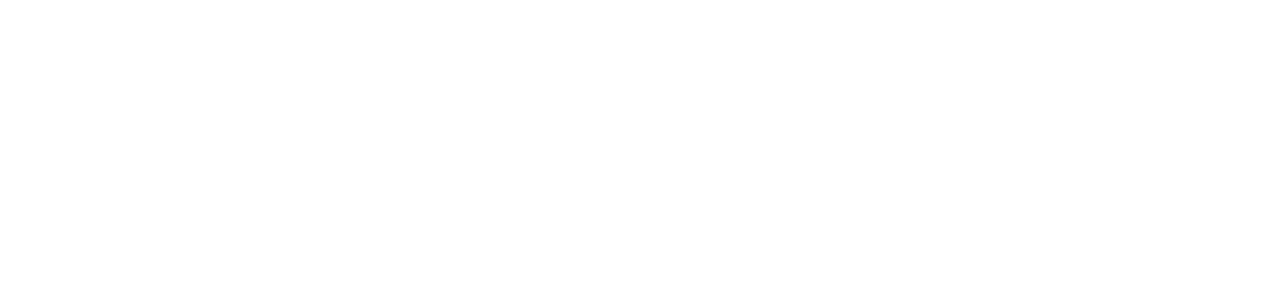
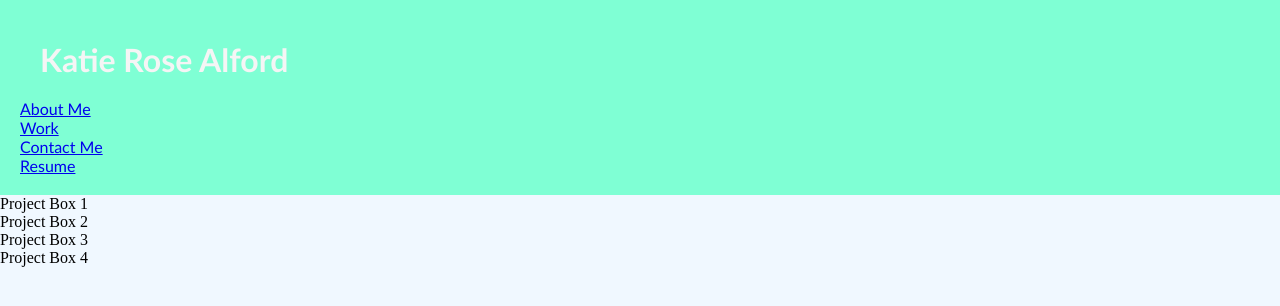
Before and after one commit to katiebug23425/Advanced-CSS-Challenge-2, a plain HTML site: page index.html in a window 1280 px wide. Drawn offline with Linux system fonts and the light colour scheme.

Commit message:
added basic cs to header and nav

```diff
--- a/index.html
+++ b/index.html
@@ -7,6 +7,22 @@
     <link rel="stylesheet" href="./style.css"  />
 </head>
 <body>
-
+    <header>
+        <h1>Katie Rose Alford</h1>
+        <nav>
+            <ul>
+                <li><a href="#About-Me">About Me</a></li>
+                <li><a href="#Work">Work</a></li>
+                <li><a href="#Contact-Me">Contact Me</a></li>
+                <li><a href="#Resume">Resume</a></li>
+            </ul>
+        </nav>
+    </header>
+    <div class="flex-container">
+        <div class="item">Project Box 1</div>
+        <div class="item">Project Box 2</div>
+        <div class="item">Project Box 3</div>
+        <div class="item">Project Box 4</div>
+    </div>
 </body>
 </html>
--- a/style.css
+++ b/style.css
@@ -0,0 +1,30 @@
+* {
+    box-sizing: border-box;
+    padding: 0;
+    margin: 0;
+}
+body {
+    background-color: aliceblue;
+}
+header {
+    padding: 20px;
+    font-family: 'Gill Sans', 'Gill Sans MT', Calibri, 'Trebuchet MS', sans-serif;
+    background-color: aquamarine;
+    color: whitesmoke;
+}
+
+header h1 {
+    display: inline-block;
+    padding: 20px;
+
+}
+nav, nav ul {
+    list-style-type: none;
+
+}
+
+nav ul li {
+
+
+
+}
```
